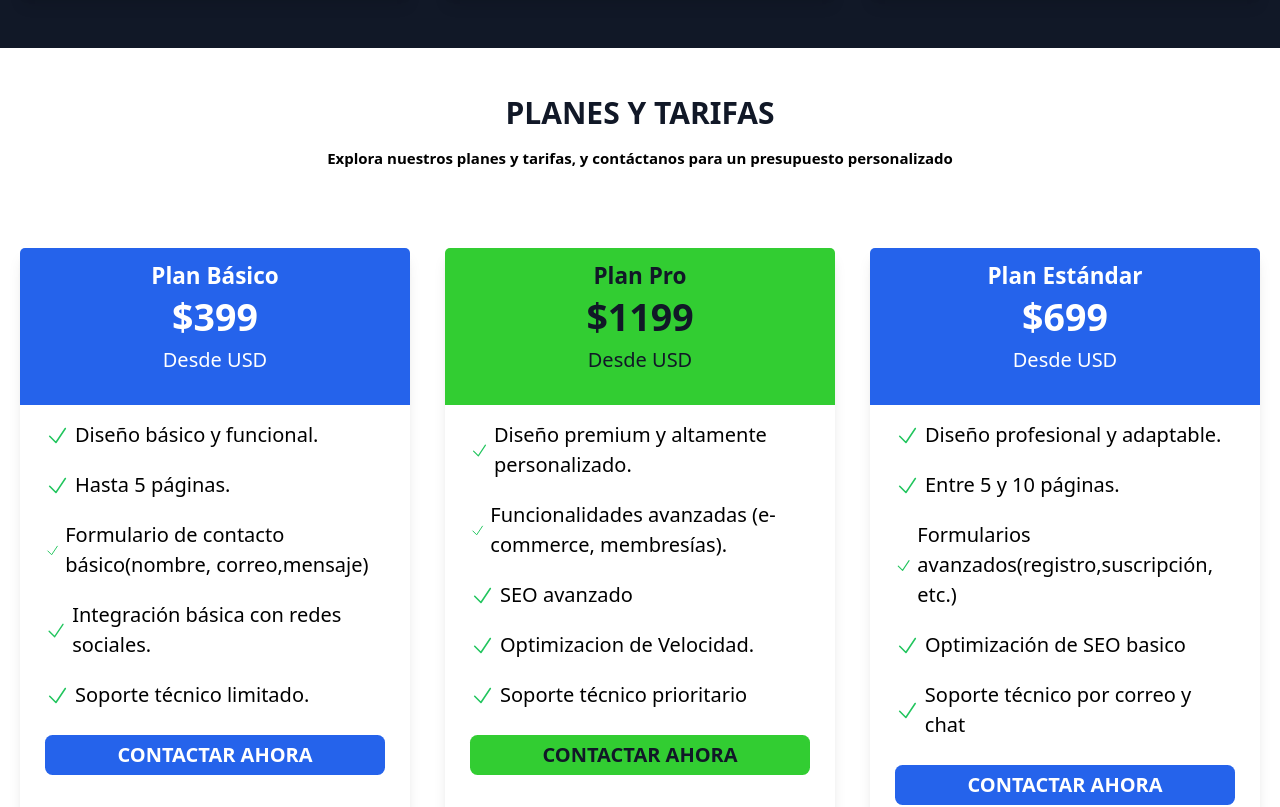
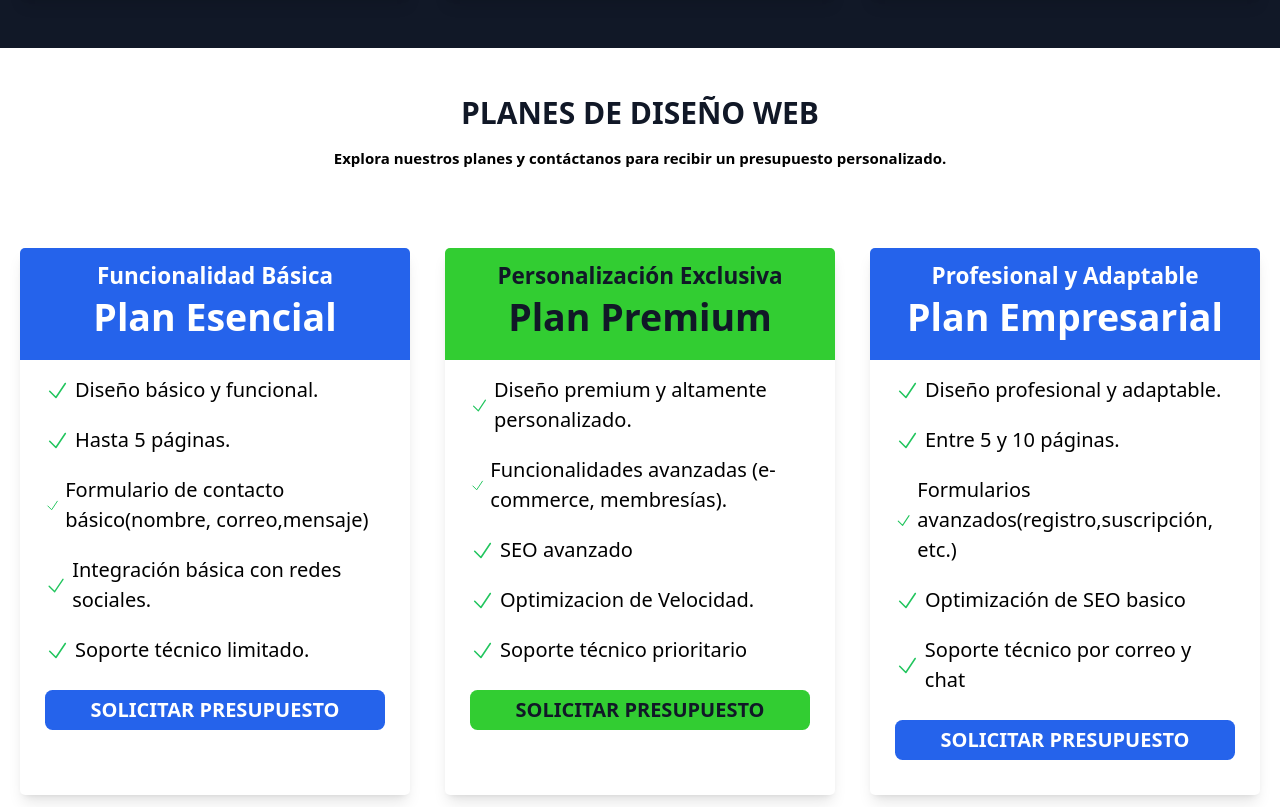
Before and after one commit to Flavioarzamendia/portfolionextjs-v.2, a Next.js app: page / in a window 1280 px wide. Shown: the part 2815-3622 px from the top of the page. Built offline with nearby package versions, Linux system fonts and the light colour scheme.

Commit message:
actualizacion

```diff
--- a/components/inicio.js
+++ b/components/inicio.js
@@ -246,7 +246,7 @@ const Inicio = () => {
                 <Link
                   className=" uppercase inline-flex my-10 items-center justify-center w-full px-4 py-2 bg-blue-600
                    text-white font-bold rounded-md hover:bg-blue-700 focus:outline-none focus:ring-2 focus:ring-offset-2
-                    focus:ring-[#8B5CF6] transition ease-in-out    duration-300"
+                    focus:ring-[#8B5CF6] transition ease-in-out  duration-300"
                   href="https://preeminent-peony-3cdb45.netlify.app/"
                   target="_blank"
                   att="ver más"
@@ -327,18 +327,18 @@ const Inicio = () => {
 
       <section className="bg-white  py-20 md:pt-20 m">
         <div className="container mx-auto px-4 md:px-8">
-          <h2 className="text-3xl md:text-5xl  font-bold text-center mb-8  uppercase text-gray-900">PLANES Y TARIFAS</h2>
+          <h2 className="text-3xl md:text-5xl  font-bold text-center mb-8  uppercase text-gray-900">PLANES DE DISEÑO WEB</h2>
           <h3 className="text-xl md:text-2xl  font-semibold  text-center mb-20 md:mb-32 px-10 ">
-          Explora nuestros planes y tarifas, y contáctanos para un presupuesto personalizado
+              Explora nuestros planes y contáctanos para recibir un presupuesto personalizado.
             </h3>
           <div className="grid grid-cols-1 md:grid-cols-2 lg:grid-cols-3 gap-14">
             <div className="bg-white rounded-lg shadow-lg overflow-hidden order-2
             transition ease-in-out delay-150 lg:hover:-translate-y-1 lg:hover:scale-110 lg:duration-300
             ">
               <div className="p-6 bg-blue-600 text-white text-center">
-                <h3 className="text-4xl font-bold mb-4">Plan Básico</h3>
-                <p className="text-6xl font-bold mb-4">$399</p>
-                <p className="mb-6">Desde USD</p>
+                <h3 className="text-4xl font-bold mb-4">Funcionalidad Básica</h3>
+                <p className="text-6xl font-bold mb-4">Plan Esencial</p>
+
               </div>
               <div className="p-6 px-10">
                 <ul className="space-y-8 mb-10 ">
@@ -371,7 +371,7 @@ const Inicio = () => {
                   alt="Contratar plan basico"
 
                 >
-                  Contactar ahora
+                  Solicitar Presupuesto
                 </Link>
               </div>
             </div>
@@ -379,9 +379,9 @@ const Inicio = () => {
             <div className="bg-white rounded-lg shadow-lg overflow-hidden order-1 md:col-span-2 lg:col-span-1 lg:order-2
               transition ease-in-out delay-150 lg:hover:-translate-y-1 lg:hover:scale-110 lg:duration-300 ">
               <div className="p-6 bg-[#32CD32] text-gray-900 text-center">
-                <h3 className="text-4xl font-bold mb-4">Plan Pro</h3>
-                <p className="text-6xl font-bold mb-4">$1199</p>
-                <p className="mb-6">Desde USD</p>
+                <h3 className="text-4xl font-bold mb-4">Personalización Exclusiva</h3>
+                <p className="text-6xl font-bold mb-4">Plan Premium</p>
+
               </div>
               <div className="p-6 px-10">
                 <ul className="space-y-8 mb-10">
@@ -413,7 +413,7 @@ const Inicio = () => {
                   href="/contacto"
                   alt="Solicitar Información"
                 >
-                  Contactar ahora
+                  Solicitar Presupuesto
                 </Link>
               </div>
             </div>
@@ -421,9 +421,9 @@ const Inicio = () => {
             <div className="bg-white rounded-lg shadow-lg overflow-hidden order-3
             transition ease-in-out delay-150 lg:hover:-translate-y-1 lg:hover:scale-110 lg:duration-300 ">
               <div className="p-6 bg-blue-600 text-white text-center">
-                <h3 className="text-4xl font-bold mb-4">Plan Estándar</h3>
-                <p className="text-6xl font-bold mb-4">$699</p>
-                <p className="mb-6">Desde USD</p>
+                <h3 className="text-4xl font-bold mb-4">Profesional y Adaptable</h3>
+                <p className="text-6xl font-bold mb-4">Plan Empresarial</p>
+
               </div>
               <div className="p-6 px-10">
                 <ul className="space-y-8 mb-10 ">
@@ -455,7 +455,7 @@ const Inicio = () => {
                   href="/contacto"
                   alt="Solicitar Información"
                 >
-                  Contactar ahora
+                  Solicitar Presupuesto
                 </Link>
               </div>
             </div>
--- a/components/ofrece.js
+++ b/components/ofrece.js
@@ -147,9 +147,8 @@ const   Ofrece = () => {
             transition ease-in-out delay-150 lg:hover:-translate-y-1 lg:hover:scale-110 lg:duration-300
             ">
               <div className="p-6 bg-blue-600 text-white text-center">
-                <h3 className="text-4xl font-bold mb-4">Plan Básico</h3>
-                <p className="text-6xl font-bold mb-4">$499</p>
-                <p className="mb-6">Desde USD</p>
+              <h3 className="text-4xl font-bold mb-4">Funcionalidad Básica</h3>
+                <p className="text-6xl font-bold mb-4">Plan Esencial</p>
               </div>
               <div className="p-6 px-10">
                 <ul className="space-y-8 mb-10  ">
@@ -180,7 +179,7 @@ const   Ofrece = () => {
                     focus:ring-[#8B5CF6] transition ease-in-out duration-300 uppercase"
                   href="/contacto" alt="Solicitar Información"
                 >
-                  Contactar ahora
+                  Solicitar Presupuesto
                 </Link>
               </div>
             </div>
@@ -188,9 +187,8 @@ const   Ofrece = () => {
             <div className="bg-white rounded-lg shadow-lg overflow-hidden order-1 md:col-span-2 lg:col-span-1 lg:order-2
               transition ease-in-out delay-150 lg:hover:-translate-y-1 lg:hover:scale-110 lg:duration-300 ">
               <div className="p-6 bg-[#32CD32] text-gray-900 text-center">
-                <h3 className="text-4xl font-bold mb-4">Plan Pro</h3>
-                <p className="text-6xl font-bold mb-4">$1199</p>
-                <p className="mb-6">Desde USD</p>
+              <h3 className="text-4xl font-bold mb-4">Personalización Exclusiva</h3>
+                <p className="text-6xl font-bold mb-4">Plan Premium</p>
               </div>
               <div className="p-6 px-10">
                 <ul className="space-y-8 mb-10 ">
@@ -221,7 +219,7 @@ const   Ofrece = () => {
                     focus:ring-[#8B5CF6] transition ease-in-out    duration-300 uppercase"
                   href="/contacto" alt="Solicitar Información"
                 >
-                  Contactar ahora
+                  Solicitar Presupuesto
                 </Link>
               </div>
             </div>
@@ -229,9 +227,8 @@ const   Ofrece = () => {
             <div className="bg-white rounded-lg shadow-lg overflow-hidden order-3
             transition ease-in-out delay-150 lg:hover:-translate-y-1 lg:hover:scale-110 lg:duration-300 ">
               <div className="p-6 bg-blue-600 text-white text-center">
-                <h3 className="text-4xl font-bold mb-4">Plan Estándar</h3>
-                <p className="text-6xl font-bold mb-4">$699</p>
-                <p className="mb-6">Desde USD</p>
+              <h3 className="text-4xl font-bold mb-4">Profesional y Adaptable</h3>
+                <p className="text-6xl font-bold mb-4">Plan Empresarial</p>
               </div>
               <div className="p-6 px-10">
                 <ul className="space-y-8 mb-10">
@@ -262,7 +259,7 @@ const   Ofrece = () => {
                     focus:ring-[#8B5CF6] transition ease-in-out  duration-300 uppercase"
                   href="/contacto" alt="Solicitar Información"
                 >
-                  Contactar ahora
+                  Solicitar Presupuesto
                 </Link>
               </div>
             </div>
```
Also changed, not shown: analyze/nodejs.html (+3 -3 lines).
